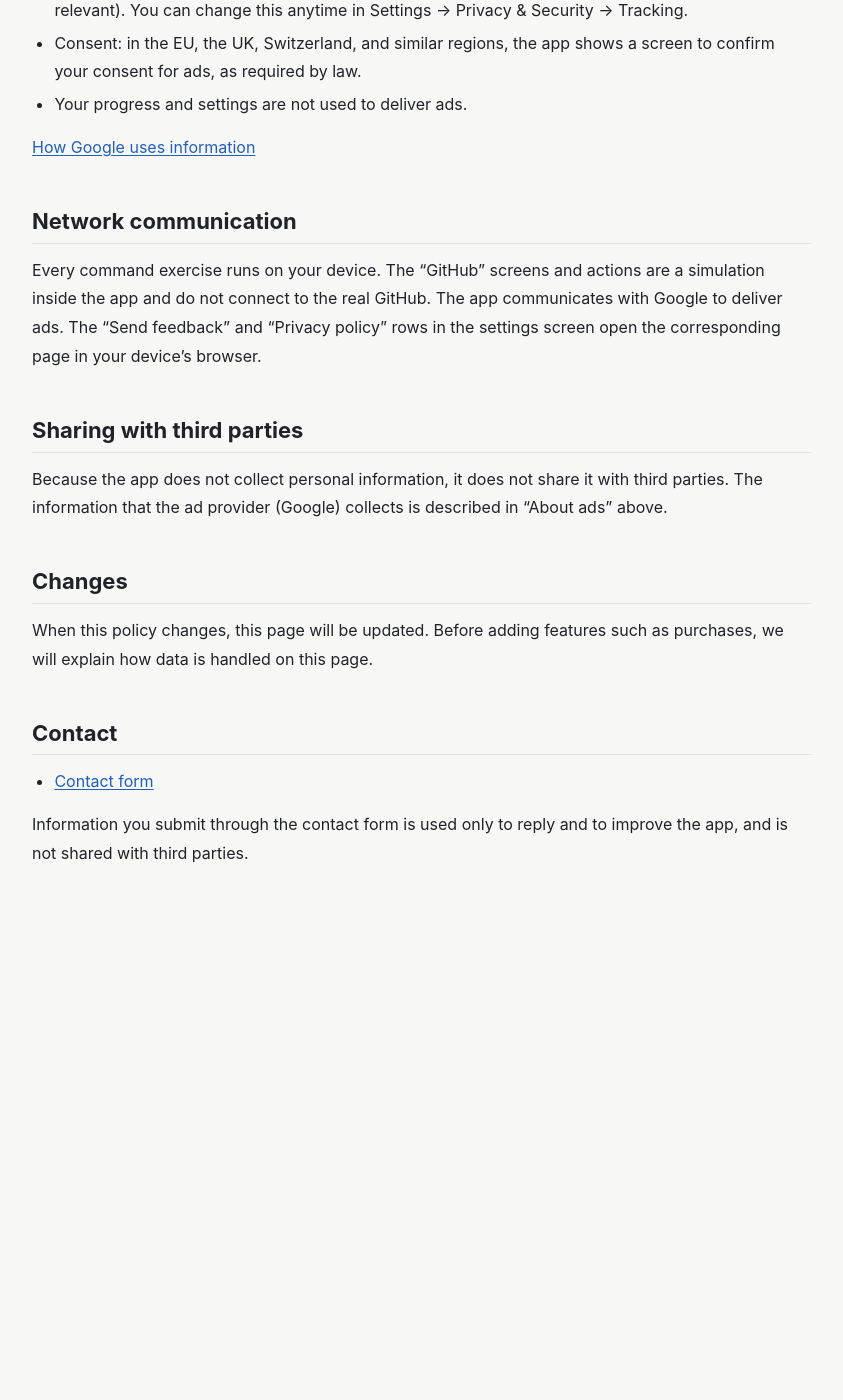
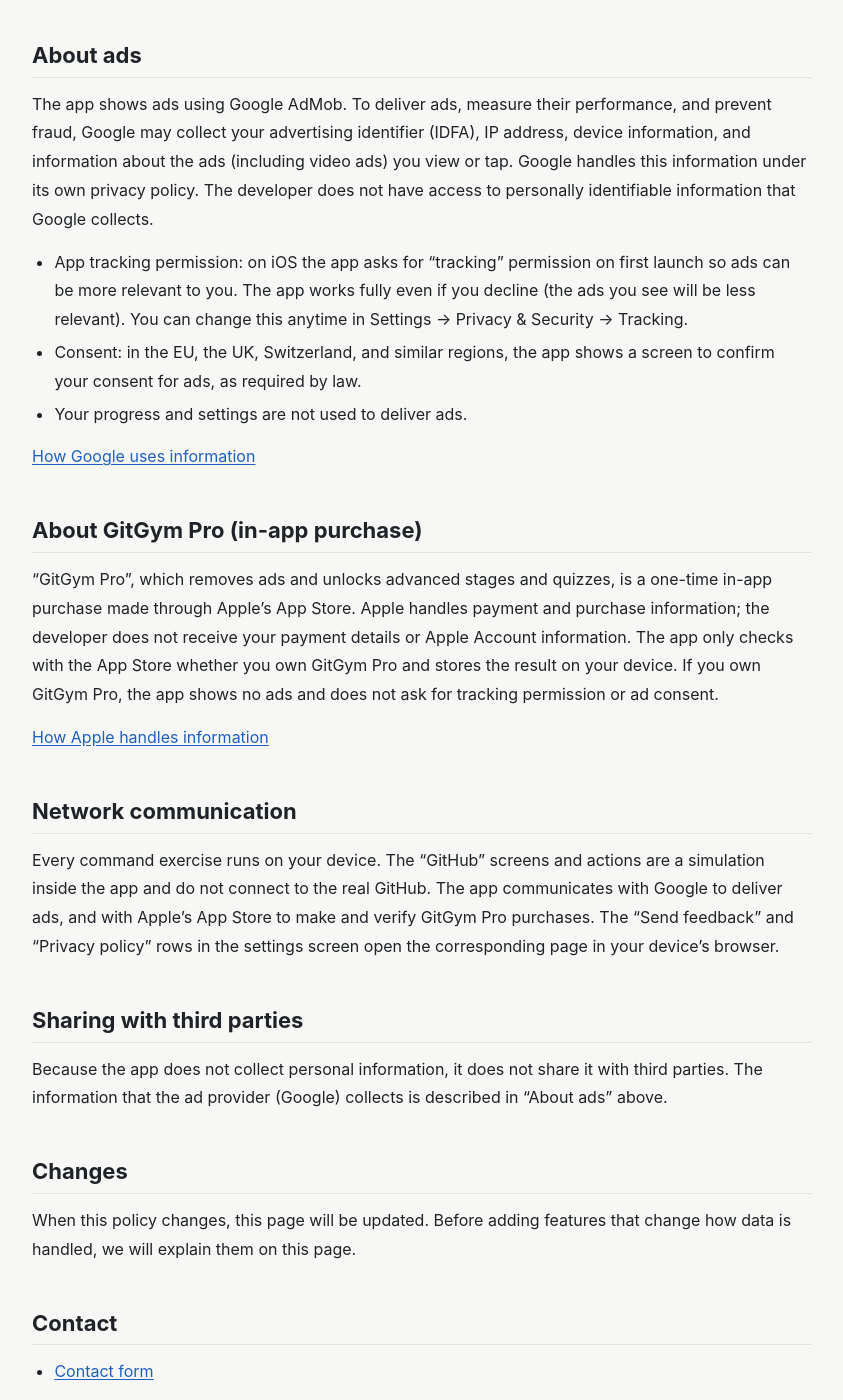
Before and after one commit to tsutsumi03/tsutsumi03.github.io, a Jekyll site: the page built from gitgym/privacy.md, in a window 1280 px wide and 1400 px high, scrolled down 3011 px. Shown: the whole window, without its empty margins (218-1061 px from the left). Built offline with Jekyll 4.4.1, drawn with Linux system fonts in a browser that asks for light colours; before the commit the page ends 3957 px from its top, so only the background shows below that; some of the changed text lies outside the part shown.

Commit message:
change: GitGym のプライバシーポリシーに App 内課金 (GitGym Pro) の扱いを追記
購入は Apple の App Store だけで扱い、アプリは購入済みかどうかだけを端末に保存することを書く

Co-Authored-By: Claude Opus 5.5 <noreply@anthropic.com>

```diff
--- a/gitgym/privacy.md
+++ b/gitgym/privacy.md
@@ -32,14 +32,19 @@ GitGym (以下「本アプリ」) は、Git / GitHub のコマンドを練習す
 
 [Google による情報の取り扱い](https://policies.google.com/technologies/partner-sites)
 
+## GitGym Pro (App 内課金) について
+広告を消し、上級のステージとクイズが使えるようになる「GitGym Pro」は、Apple の App Store を通じた買い切りの App 内課金です。支払いと購入の情報は Apple が取り扱い、開発者はあなたの支払い情報や Apple アカウントの情報を受け取りません。本アプリは、購入済みかどうかだけを App Store に確認し、その結果を端末の中に保存します。GitGym Pro を購入済みの場合、本アプリは広告を表示せず、広告のための追跡の許可や同意の確認も求めません。
+
+[Apple による情報の取り扱い](https://www.apple.com/legal/privacy/)
+
 ## 外部への通信
-コマンドの練習は、すべて端末の中で行います。「GitHub」の画面や操作は、アプリ内で再現した練習用のもので、実際の GitHub とは接続しません。広告の配信のために Google と通信します。また、設定画面の「ご意見・不具合報告」「プライバシーポリシー」を押すと、端末のブラウザでそれぞれのページを開きます。
+コマンドの練習は、すべて端末の中で行います。「GitHub」の画面や操作は、アプリ内で再現した練習用のもので、実際の GitHub とは接続しません。広告の配信のために Google と、GitGym Pro の購入・確認のために Apple の App Store と通信します。また、設定画面の「ご意見・不具合報告」「プライバシーポリシー」を押すと、端末のブラウザでそれぞれのページを開きます。
 
 ## 第三者への提供
 本アプリは、個人情報を収集しないため、第三者に提供することはありません。広告の配信事業者 (Google) が取得する情報は、上記「広告について」のとおりです。
 
 ## 変更
-本ポリシーを変更するときは、このページを更新します。課金などの機能を追加する場合は、事前にこのページで取り扱いを説明します。
+本ポリシーを変更するときは、このページを更新します。データの取り扱いが変わる機能を追加する場合は、事前にこのページで説明します。
 
 ## お問い合わせ
 - [お問い合わせフォーム](https://docs.google.com/forms/d/e/1FAIpQLSdPgMwpQ0UY452NT8IxL1iNRaFLXkrJ0drfTfPLe7ty7sf1pQ/viewform)
@@ -75,14 +80,19 @@ The app shows ads using Google AdMob. To deliver ads, measure their performance,
 
 [How Google uses information](https://policies.google.com/technologies/partner-sites)
 
+## About GitGym Pro (in-app purchase)
+"GitGym Pro", which removes ads and unlocks advanced stages and quizzes, is a one-time in-app purchase made through Apple's App Store. Apple handles payment and purchase information; the developer does not receive your payment details or Apple Account information. The app only checks with the App Store whether you own GitGym Pro and stores the result on your device. If you own GitGym Pro, the app shows no ads and does not ask for tracking permission or ad consent.
+
+[How Apple handles information](https://www.apple.com/legal/privacy/)
+
 ## Network communication
-Every command exercise runs on your device. The "GitHub" screens and actions are a simulation inside the app and do not connect to the real GitHub. The app communicates with Google to deliver ads. The "Send feedback" and "Privacy policy" rows in the settings screen open the corresponding page in your device's browser.
+Every command exercise runs on your device. The "GitHub" screens and actions are a simulation inside the app and do not connect to the real GitHub. The app communicates with Google to deliver ads, and with Apple's App Store to make and verify GitGym Pro purchases. The "Send feedback" and "Privacy policy" rows in the settings screen open the corresponding page in your device's browser.
 
 ## Sharing with third parties
 Because the app does not collect personal information, it does not share it with third parties. The information that the ad provider (Google) collects is described in "About ads" above.
 
 ## Changes
-When this policy changes, this page will be updated. Before adding features such as purchases, we will explain how data is handled on this page.
+When this policy changes, this page will be updated. Before adding features that change how data is handled, we will explain them on this page.
 
 ## Contact
 - [Contact form](https://docs.google.com/forms/d/e/1FAIpQLSdPgMwpQ0UY452NT8IxL1iNRaFLXkrJ0drfTfPLe7ty7sf1pQ/viewform)
```
Also changed, not shown: other parts of gitgym/privacy.md (+2 -2 lines).
